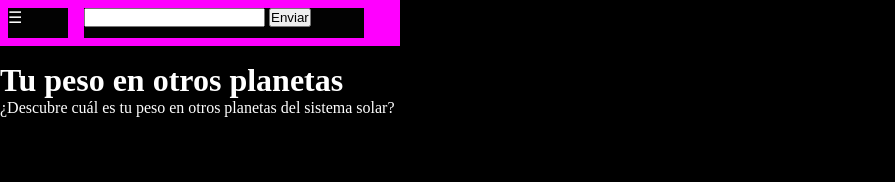
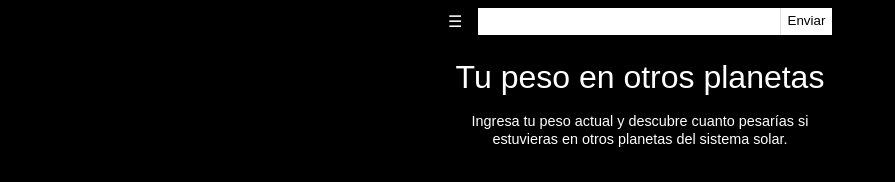
Before and after one commit to juanibrex/peso, a website: page index.html in a window 1280 px wide. Shown: the whole page, without its empty margins (0-895 px from the left). Drawn offline with Linux system fonts and the light colour scheme.

Commit message:
Se agregaron estilos para el Layout y Diseño

```diff
--- a/index.html
+++ b/index.html
@@ -6,20 +6,24 @@
   <link rel="stylesheet" href="css/styles.css">
 </head>
 <body>
-  <header class="container header">
-      <div class="item header-nav-item">
-        <a id="nav-toggle" href="#">&#9776;</a>
+  <header class="header">
+      <div class="header__item header__menu">
+        <a  class="header__item--menu" id="nav-toggle" href="#">&#9776;</a>
       </div>
-      <div class="item header-form-item">
-        <form>
-          <input type="number" id="js-usuario">
-          <input type="button" value="Enviar" id="js-boton">
+      <div class="header__item header__form">
+        <form class="header__item--form">
+          <input type="number" id="js-usuario" class="header__item--form--input">
+          <input type="button" value="Enviar" id="js-boton" class="header__item--form--button">
         </form>
       </div>
   </header>
-  <h1>Tu peso en otros planetas</h1>
-  <p>¿Descubre cuál es tu peso en otros planetas del sistema solar?</p>
-  <div id="js-resultado"></div>
+  <main class="cuerpo">
+    <div class="main__copy">
+      <h1 class="main__copy--title">Tu peso en otros planetas</h1>
+      <p class="main__copy--description">Ingresa tu peso actual y descubre cuanto pesarías si estuvieras en otros planetas del sistema solar.</p>
+    </div>
+    <div id="js-resultado" class="planetario"></div>
+  </main>
   <script src="peso-interplanetario.js"></script>
 </body>
 </html>
--- a/peso-interplanetario.js
+++ b/peso-interplanetario.js
@@ -35,8 +35,9 @@ function pesaje(){
   for(var w of sistemaSolar){
     if(pesoUsuario > 0){
       pesoFinal = pesoUsuario * w.gravedad / gTierra;
+      pesoFinal = Math.round(pesoFinal);
       console.log(pesoFinal + "kg en " + w.nombre);
-      resultado.innerHTML += "<p>" + pesoFinal + "kg en " + w.nombre + "</p><hr />";
+      resultado.innerHTML += '<div class="planetario__item"><span class="planetario__item--nombre">' + w.nombre + '</span><span class="planetario__item--peso">' + pesoFinal + ' Kg</span></div>';
     }
   }
 
--- a/scss/styles.scss
+++ b/scss/styles.scss
@@ -12,44 +12,98 @@ $maxW: 400px;
 $gap: .5em;
 
 // Basic Reset
-*{margin: 0;padding: 0;box-sizing: border-box;}
+*{
+  margin: 0;
+  padding: 0;
+  box-sizing: border-box;
+}
+html{
+  font-family: Arial, "Helvetica Neue", Helvetica, sans-serif;
+}
 
 body{
   background-color: $bg-color;
   color: $primary-color;
   max-width: $maxW;
-  // margin: 0 auto;
+  margin: 0 auto; //Comentado para desarrollo
 }
-// Menú ejemplo http://codepen.io/Ju4ni/pen/PZBJNw
+
 .header{
+  width: 100%;
+  margin-bottom: $gap * 2;
   display: flex;
-  flex-wrap: wrap;
-  background-color: #f0f;
-  width: 100%;
-  // height: 50px;
+  justify-content: space-between;
+  align-items: center;
 
-  &-nav-item{
-    height: 30px;
-    width: 15%;
-  }
-  a{
-    color: $primary-color;
-    text-decoration: none;
+  &__form{
+    width: 90%;
   }
 
-  &-form-item{
-    width: 70%;
+  &__item{
+    margin: $gap;
+
+    // Menú ejemplo http://codepen.io/Ju4ni/pen/PZBJNw
+    &--menu{
+      color: $primary-color;
+      text-decoration: none;
+    }
+
+    &--form{
+      width: 100%;
+      background-color: #fff;
+      height: auto;
+      display: flex;
+      justify-content: space-between;
+
+      &--input{
+        width: 100%;
+        border: none;
+        line-height: 2em;
+        color: lighten(#000, 1);
+        padding-left: .5em;
+      }
+
+      &--button{
+        background-color: transparent;
+        border: none;
+        line-height: 2em;
+        padding-right: .5em;
+        padding-left: .5em;
+        border-left: thin solid #ddd;
+      }
+    }
   }
 }
 
-body div{
-  background-color: lighten($bg-color, 0.95);
+.main__copy{
+  text-align: center;
+  margin-bottom: $gap * 2;
+  padding-right: .5em;
+  padding-left: .5em;
+
+  &--title{
+    font-weight: 100;
+    margin-bottom: $gap;
+  }
+  &--description{
+    font-size: .9em;
+    line-height: 1.25em;
+  }
 }
 
-.container{
-  margin-bottom: 1em;
+.planetario{
+  width: 75%;
+  font-family: Helvetica, sans-serif;
+  margin: auto;
 
-  .item{
-    margin: $gap;
+  &__item{
+  border-bottom: 1px solid #ccc;
+  line-height: 2.5em;
+  display: flex;
+  justify-content: space-between;
+
+    &--nombre{
+      text-transform: uppercase;
+    }
   }
 }
```
Also changed, not shown: css/styles.css.
